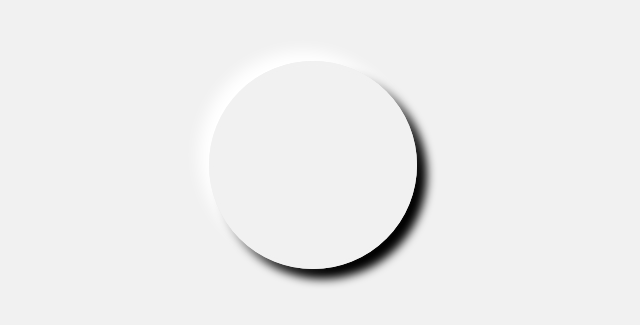
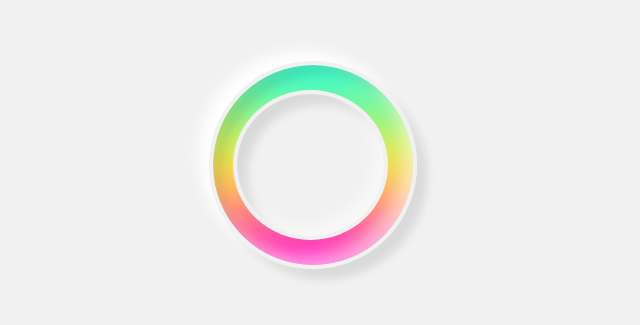
Before and after one commit to vsreyes/neumorphism-gradient-loader-ring-animation-effects, a plain HTML site: page index.html in a window 1280 px wide. Shown: the part 235-560 px from the top of the page, without its empty margins (327-967 px from the left). Drawn offline with Linux system fonts and the light colour scheme.

Commit message:
Spinning effect

```diff
--- a/style.css
+++ b/style.css
@@ -15,6 +15,40 @@ body {
   height: 200px;
   border: 4px solid #f1f1f1;
   border-radius: 50%;
+  overflow: hidden;
   box-shadow: -10px -10px 15px rgba(255, 255, 255, 1),
-    10px 10px 10px rgba(0, 0, 0, 1);
+    10px 10px 10px rgba(0, 0, 0, 0.1),
+    inset -10px -10px 15px rgba(255, 255, 255, 0.5),
+    inset 10px 10px 10px rgba(0, 0, 0, 0.1);
 }
+.loader::before {
+  content: '';
+  position: absolute;
+  top: 25px;
+  left: 20px;
+  right: 25px;
+  bottom: 25px;
+  background: #f1f1f1;
+  border-radius: 50%;
+  border: 4px solid #f1f1f1;
+  box-shadow: inset -10px -10px 15px rgba(255, 255, 255, 0.5),
+    inset 10px 10px 10px rgba(0, 0, 0, 0.1);
+}
+.loader span {
+  position: absolute;
+  width: 100%;
+  height: 100%;
+  border-radius: 50%;
+  background: linear-gradient(#14ffe9, #ffeb3b, #ff00e0);
+  z-index: -1;
+  filter: blur(20px);
+  animation: animate 0.5s linear infinite;
+}
+@keyframes animate {
+  0% {
+    transform: rotate(0deg);
+  }
+  100% {
+    transform: rotate(360deg);
+  }
+}
```
